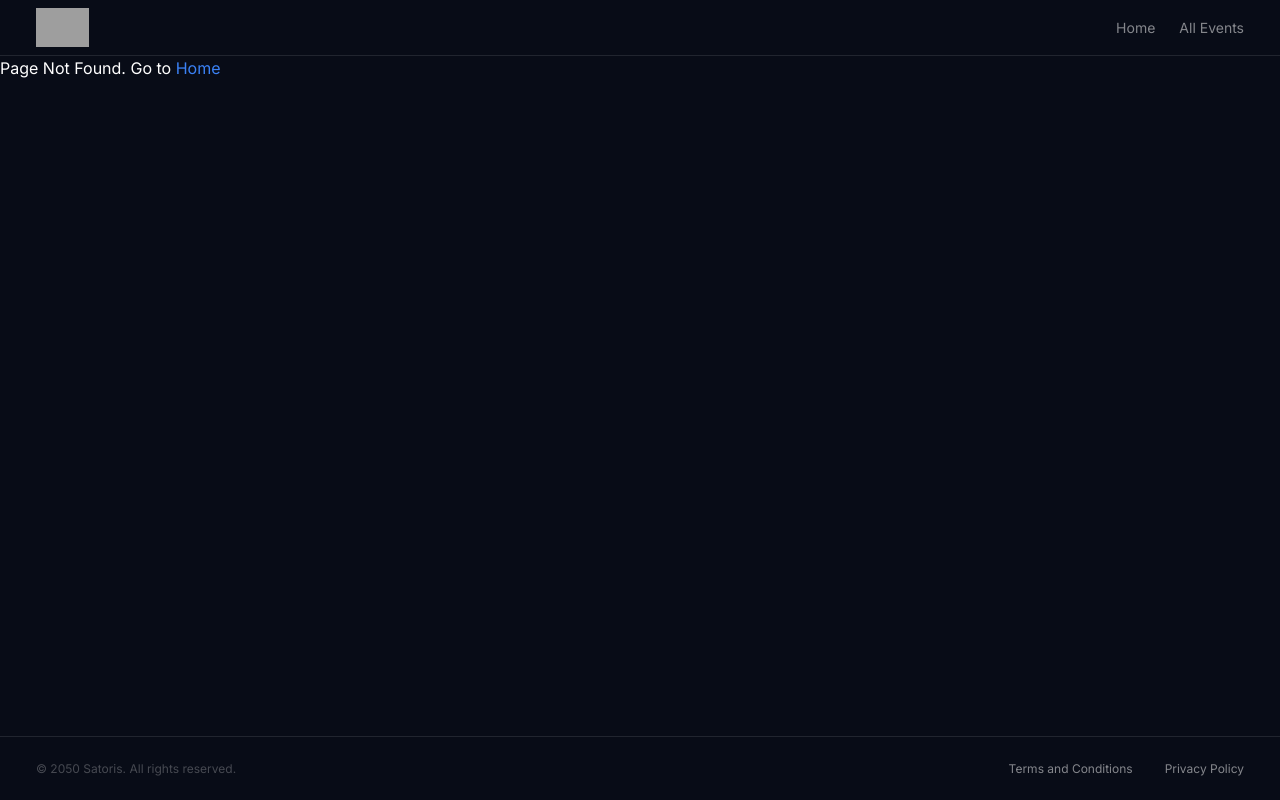
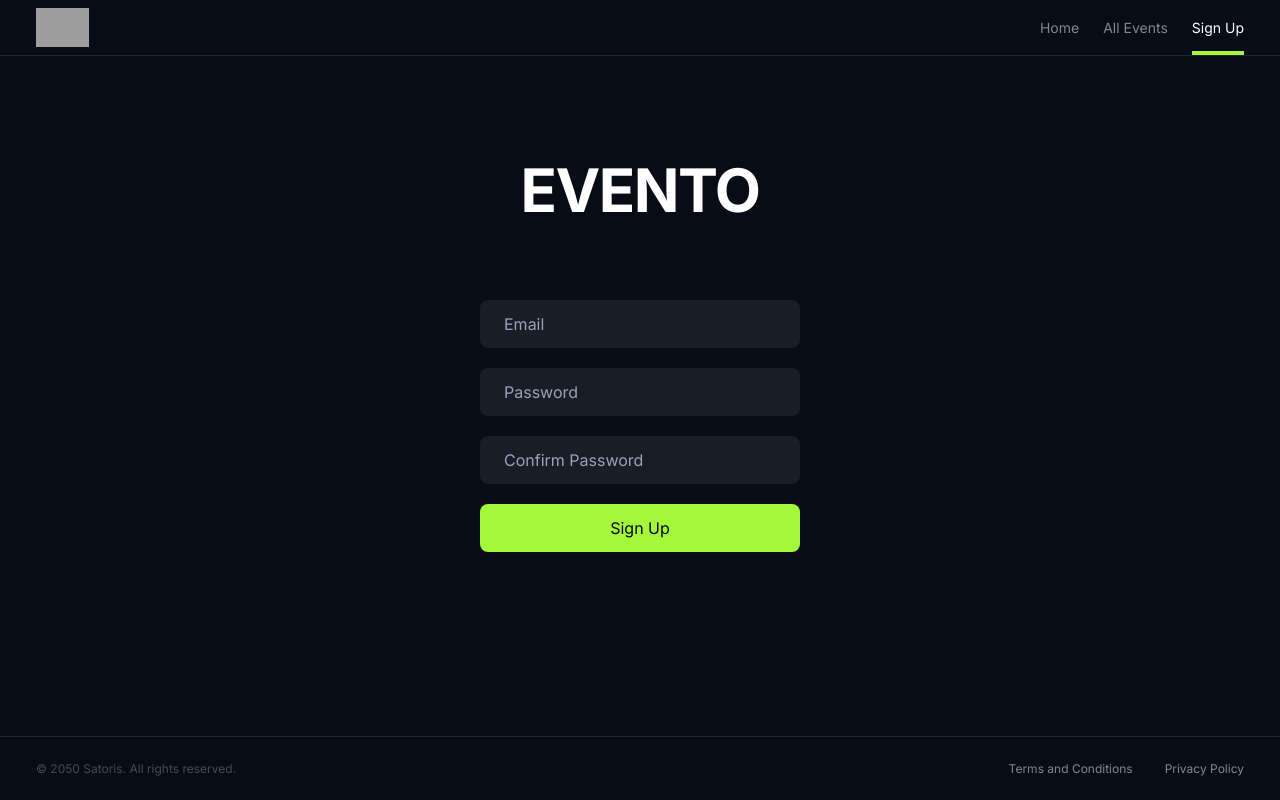
Before and after one commit to Dev-Dipesh/evento, a Next.js app: page /signup in a window 1280 px wide. Before the commit this address had no page. Built offline with nearby package versions, Linux system fonts and the light colour scheme; grey boxes are pictures that could not be loaded.

Commit message:
Sign Up form using react-hook-form

```diff
--- a/package.json
+++ b/package.json
@@ -21,6 +21,7 @@
     "next": "14.0.1",
     "react": "^18",
     "react-dom": "^18",
+    "react-hook-form": "^7.51.3",
     "react-hot-toast": "^2.4.1",
     "server-only": "^0.0.1",
     "tailwind-merge": "^2.2.2",
--- /dev/null
+++ b/src/app/signup/page.tsx
@@ -0,0 +1,84 @@
+"use client";
+
+import H1 from "@/components/h1";
+import { FieldValues, useForm } from "react-hook-form";
+
+const inputStyles =
+  "w-full h-12 rounded-lg bg-white/[7%] px-6 outline-none ring-accent/50 transition focus:ring-2 focus:bg-white/10";
+
+export default function SignUpPage() {
+  const {
+    register,
+    handleSubmit,
+    formState: { errors, isSubmitting },
+    reset,
+    getValues,
+  } = useForm();
+
+  async function onSubmit(data: FieldValues) {
+    console.log(data);
+    await new Promise((resolve) => setTimeout(resolve, 2000));
+    reset();
+  }
+
+  return (
+    <main className="flex flex-col h-[75vh] justify-center items-center gap-20">
+      <H1>EVENTO</H1>
+      <form
+        onSubmit={handleSubmit(onSubmit)}
+        className="flex flex-col gap-5 w-80 items-center"
+      >
+        <input
+          {...register("email", { required: "Email is required" })}
+          type="email"
+          placeholder="Email"
+          className={inputStyles}
+        />
+        {errors.email && (
+          <p className="text-red-500 bg-red-100 px-4 py-2 rounded-lg w-full">
+            {`${errors.email.message}`}
+          </p>
+        )}
+        <input
+          {...register("password", {
+            required: "Password is required",
+            minLength: {
+              value: 8,
+              message: "Password must be at least 8 characters",
+            },
+          })}
+          type="password"
+          placeholder="Password"
+          className={inputStyles}
+        />
+        {errors.password && (
+          <p className="text-red-500 bg-red-100 px-4 py-2 rounded-lg w-full">
+            {`${errors.password.message}`}
+          </p>
+        )}
+        <input
+          {...register("confirmPassword", {
+            required: "Confirm Password is required",
+            validate: (value) =>
+              value === getValues("password") || "Passwords must match",
+          })}
+          type="password"
+          placeholder="Confirm Password"
+          className={inputStyles}
+        />
+        {errors.confirmPassword && (
+          <p className="text-red-500 bg-red-100 px-4 py-2 rounded-lg w-full">
+            {`${errors.confirmPassword.message}`}
+          </p>
+        )}
+        <button
+          type="submit"
+          disabled={isSubmitting}
+          className="w-full h-12 rounded-lg bg-accent px-6 text-gray-950 transition hover:bg-accent/90 focus:ring-2 focus:ring-accent/50 focus:bg-accent/90 disabled:bg-accent/[25%] disabled:cursor-not-allowed disabled:text-gray-50"
+        >
+          {!isSubmitting ? "Sign Up" : "Signing Up..."}
+        </button>
+      </form>
+    </main>
+  );
+}
--- a/src/components/header.tsx
+++ b/src/components/header.tsx
@@ -14,6 +14,10 @@ const headerRoutes = [
   {
     name: "All Events",
     path: "/events/all",
+  },
+  {
+    name: "Sign Up",
+    path: "/signup",
   },
 ];
 
```
Also changed, not shown: 1 other file (tests, documents, lock files or other folders).
